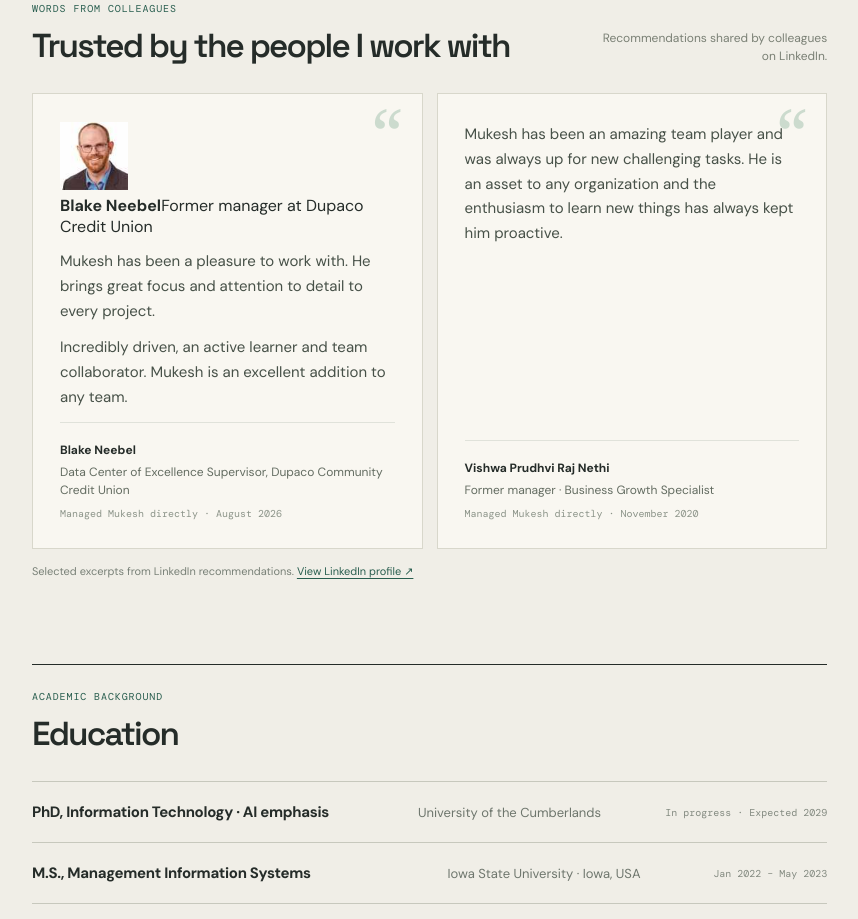
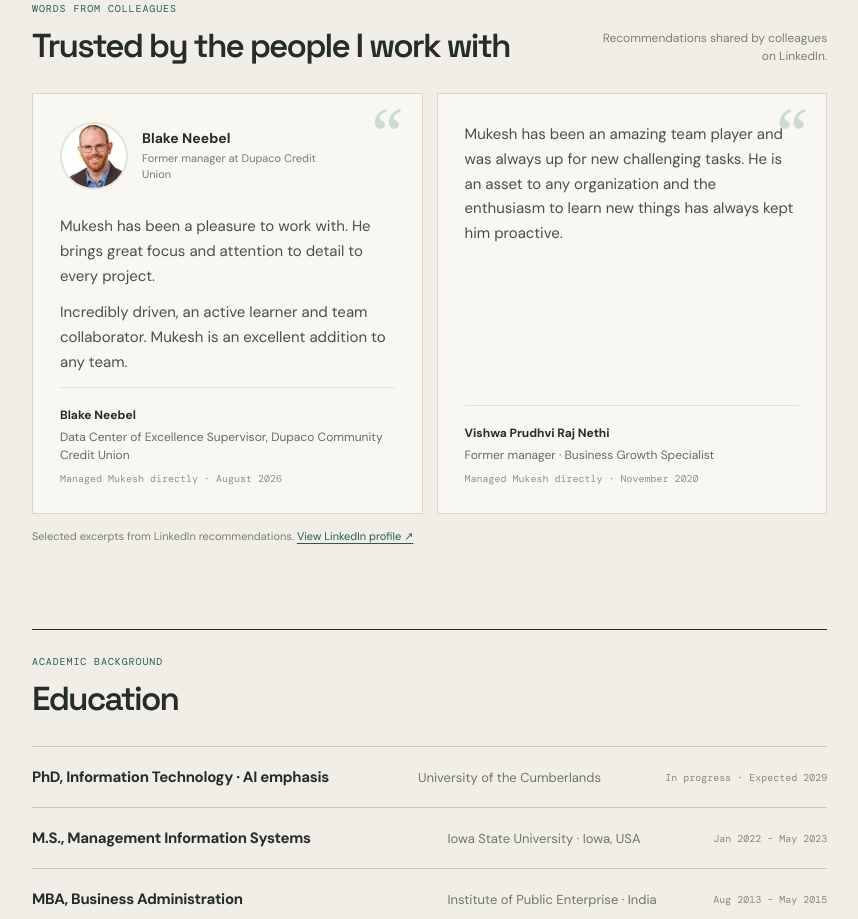
Before and after one commit to seerapumukesh/mukesh-seerapu-portfolio, a Next.js app: page / in a window 1280 px wide. Shown: the part 1520-2439 px from the top of the page, without its empty margins (380-1238 px from the left). Built offline with nearby package versions, Linux system fonts and the light colour scheme.

Commit message:
Style Blake Neebel portrait in LinkedIn testimonial

```diff
--- a/app/globals.css
+++ b/app/globals.css
@@ -348,3 +348,11 @@ a.credential-tile:hover{transform:translateY(-3px);box-shadow:5px 6px 0 #d0d6c8}
 .about-connect button:hover{background:var(--orange)}
 @media(max-width:900px){.testimonial-grid,.credential-grid{grid-template-columns:1fr}.credential-tile{min-height:158px}.recommendation{min-height:250px}.education-rows>div{grid-template-columns:1fr;gap:6px}.about-section-heading>p{display:none}}
 @media(max-width:690px){.about-section{margin-top:60px}.about-section-heading h2{font-size:26px}.credential-tile{min-height:160px}.recommendation{padding:22px;min-height:auto}.recommendation>p{font-size:14px}.education-rows strong{font-size:14px}.about-connect{flex-direction:column;align-items:flex-start}}
+
+/* Portrait accompanying the first LinkedIn recommendation */
+.recommendation-person{position:relative;z-index:1;display:flex;align-items:center;gap:14px;margin-bottom:12px;min-height:68px}
+.recommendation-avatar{display:block;flex:none;width:68px;height:68px;border-radius:50%;object-fit:cover;border:2px solid #e4e4d9;background:#eceee8}
+.recommendation-person>div{display:flex;flex-direction:column;gap:4px;max-width:200px}
+.recommendation-person strong{font-size:14px;font-weight:700;color:var(--ink)}
+.recommendation-person span{font-size:11px;line-height:1.45;color:#727c73}
+@media(max-width:690px){.recommendation-avatar{width:60px;height:60px}.recommendation-person{min-height:60px;gap:12px}}
```
